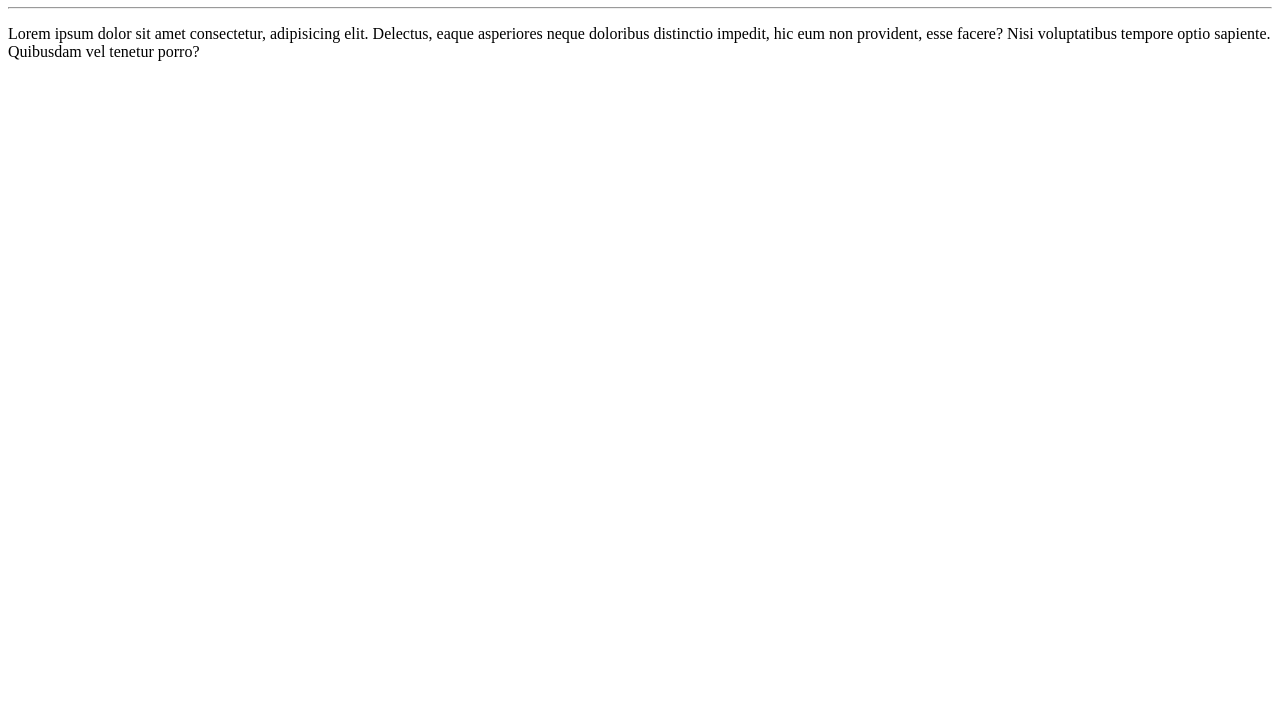
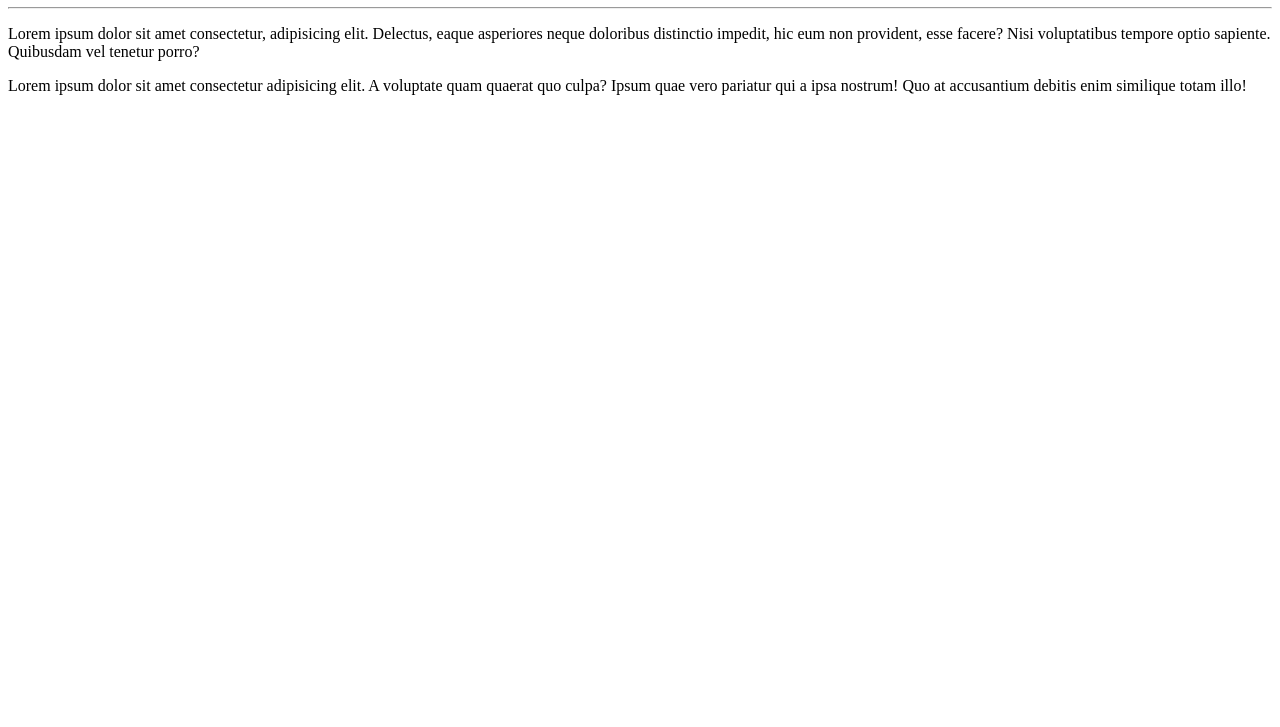
Before and after one commit to WellingtonMonteiro23/Ola-Mundo, a plain HTML site: page site-exemplo/index.html in a window 1280 px wide. Shown: the part 73-800 px from the top of the page. Drawn offline with Linux system fonts and the light colour scheme.

Commit message:
Adicionei mais um paragrafo

```diff
--- a/site-exemplo/index.html
+++ b/site-exemplo/index.html
@@ -10,5 +10,6 @@
     <h1>Olá, Mundo</h1>
     <hr>
     <p>Lorem ipsum dolor sit amet consectetur, adipisicing elit. Delectus, eaque asperiores neque doloribus distinctio impedit, hic eum non provident, esse facere? Nisi voluptatibus tempore optio sapiente. Quibusdam vel tenetur porro?</p>
+    <p>Lorem ipsum dolor sit amet consectetur adipisicing elit. A voluptate quam quaerat quo culpa? Ipsum quae vero pariatur qui a ipsa nostrum! Quo at accusantium debitis enim similique totam illo!</p>
 </body>
 </html>
```
